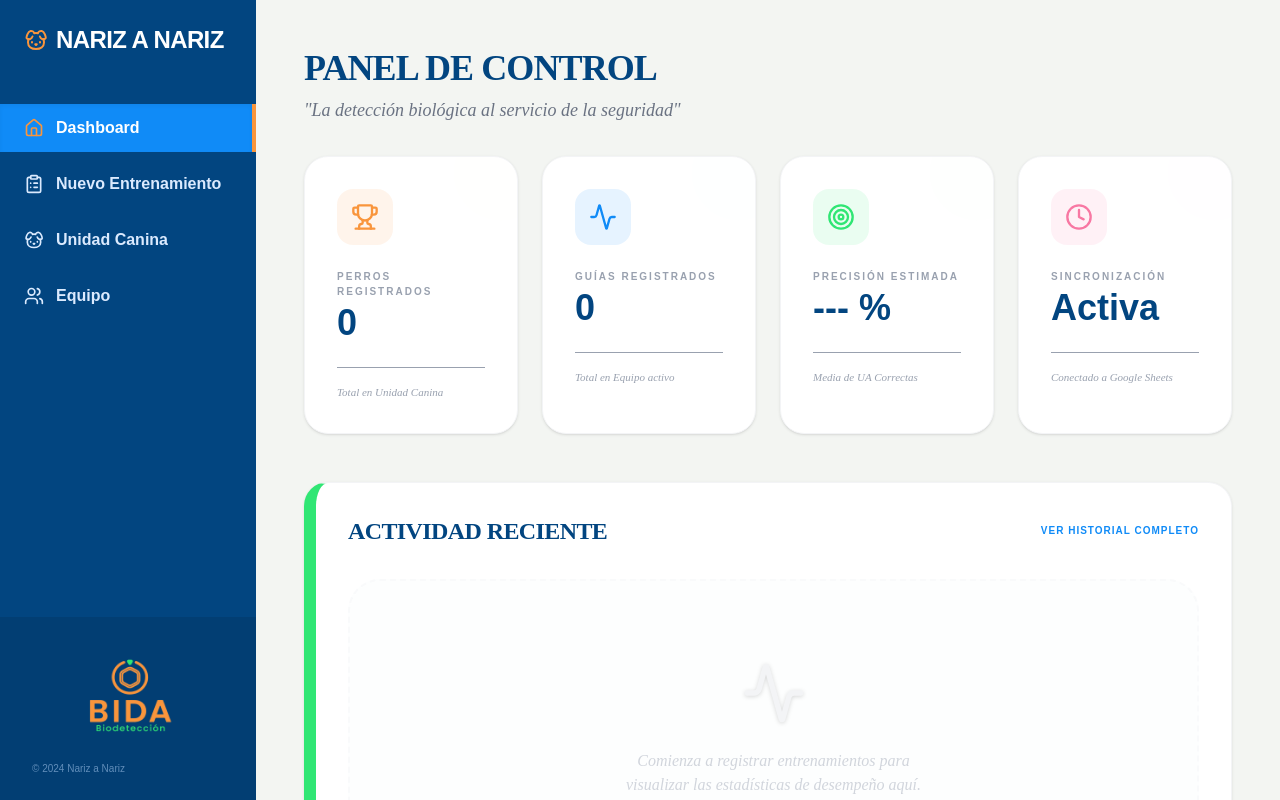
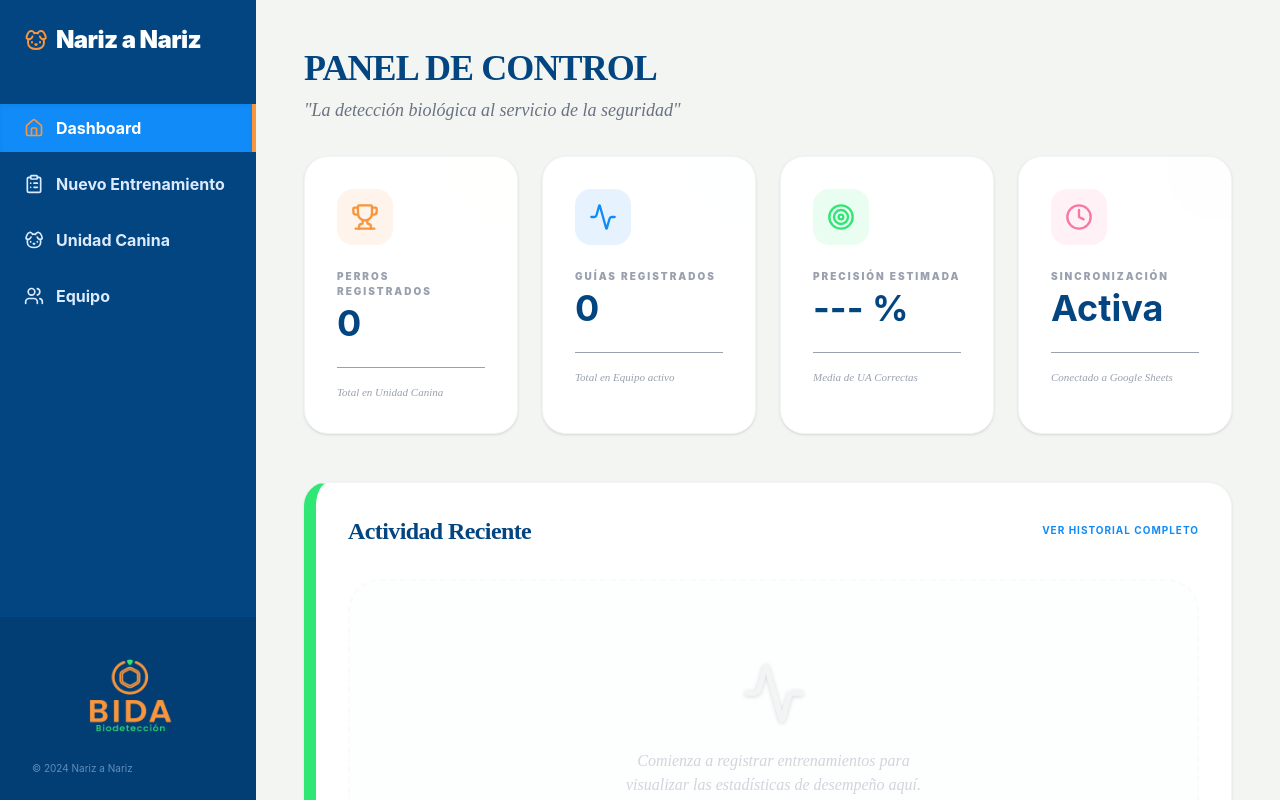
Before and after one commit to ATRVT/Nariz-a-Nariz, a React (Vite) app: page / in a window 1280 px wide. Built offline with nearby package versions, Linux system fonts and the light colour scheme; no server answers.

Commit message:
Update font to San Francisco and thin it out

```diff
--- a/src/index.css
+++ b/src/index.css
@@ -1,5 +1,4 @@
 @import "tailwindcss";
-@import url('https://fonts.googleapis.com/css2?family=Poppins:wght@100;200;300;400;500;600;700;800;900&display=swap');
 
 @theme {
   --color-brand-green: #30E674;
@@ -13,27 +12,27 @@
   --color-accent: #F9953C;
   --color-primary-light: #108BF7;
 
-  --font-poppins: "Poppins", sans-serif;
+  --font-sans: -apple-system, BlinkMacSystemFont, "Segoe UI", Roboto, Helvetica, Arial, sans-serif;
 }
 
 @layer base {
   body {
-    font-family: var(--font-poppins);
+    font-family: var(--font-sans);
     @apply bg-[#F3F5F2] text-gray-900 antialiased;
     font-weight: 400;
   }
 
   h1, h2, h3, h4, h5, h6 {
-    font-family: var(--font-poppins);
-    @apply font-bold tracking-tight uppercase;
+    font-family: var(--font-sans);
+    @apply font-medium tracking-tight;
   }
 
-  .font-body { font-family: var(--font-poppins); font-weight: 400; }
-  .font-heading { font-family: var(--font-poppins); font-weight: 700; }
-  .font-light { font-family: var(--font-poppins); font-weight: 300; }
-  .font-bold { font-family: var(--font-poppins); font-weight: 600; }
+  .font-body { font-family: var(--font-sans); font-weight: 400; }
+  .font-heading { font-family: var(--font-sans); font-weight: 500; }
+  .font-light { font-family: var(--font-sans); font-weight: 300; }
+  .font-bold { font-family: var(--font-sans); font-weight: 500; }
 
-  .ubuntu-relevant, .ubuntu-numbering { font-family: var(--font-poppins); font-weight: 700; }
+  .ubuntu-relevant, .ubuntu-numbering { font-family: var(--font-sans); font-weight: 500; }
 }
 
 /* Remove numeric arrows (spinners) */
```
